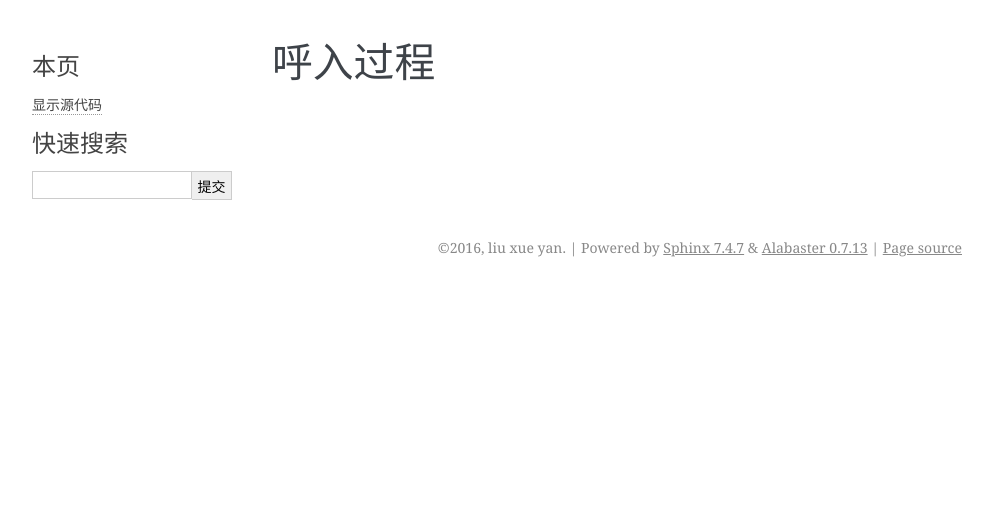
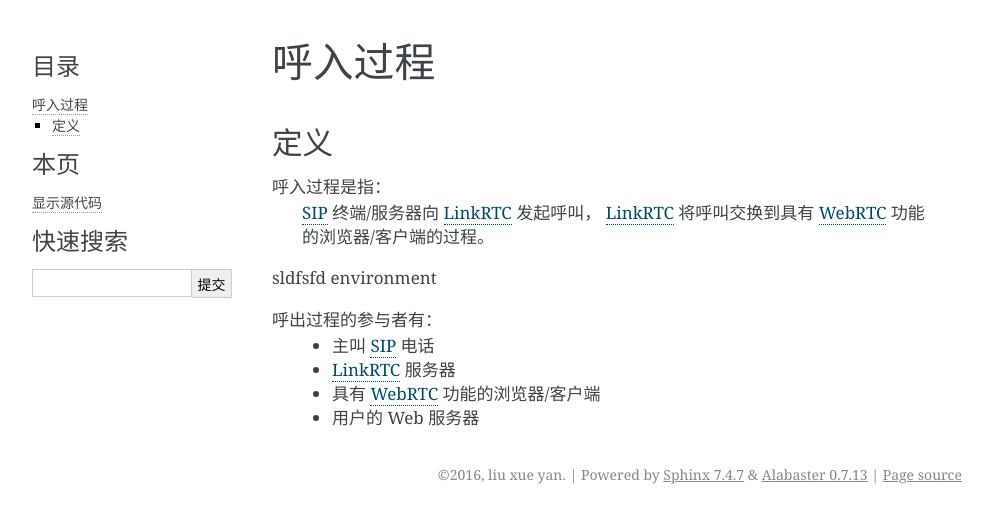
Before and after one commit to linkrtc/api_manual_zh, a Sphinx documentation site: the page built from docs/proc_incoming_call.rst, in a window 1280 px wide. Shown: the top 523 px of the page, without its empty margins (148-1141 px from the left). Built offline with Sphinx 7.4.7, drawn with Linux system fonts in a browser that asks for light colours.

Commit message:
增加：术语表

```diff
--- a/docs/index.rst
+++ b/docs/index.rst
@@ -22,6 +22,8 @@
    服务器 API <server_api/index>
    客户端 API <client_api/index>
 
+   术语表 <glossary>
+
 ----
 
 **索引**
--- a/docs/proc_incoming_call.rst
+++ b/docs/proc_incoming_call.rst
@@ -1,3 +1,17 @@
 ###########
 呼入过程
 ###########
+
+=====
+定义
+=====
+呼入过程是指：
+  :term:`SIP` 终端/服务器向 :term:`LinkRTC` 发起呼叫， :term:`LinkRTC` 将呼叫交换到具有 :term:`WebRTC` 功能的浏览器/客户端的过程。
+
+sldfsfd :term:`environment`
+
+呼出过程的参与者有：
+  * 主叫 :term:`SIP` 电话
+  * :term:`LinkRTC` 服务器
+  * 具有 :term:`WebRTC` 功能的浏览器/客户端
+  * 用户的 Web 服务器
```
Also changed, not shown: docs/glossary.rst (added, +21 -0 lines), docs/proc_outgoing_call.rst (+23 -28 lines).
